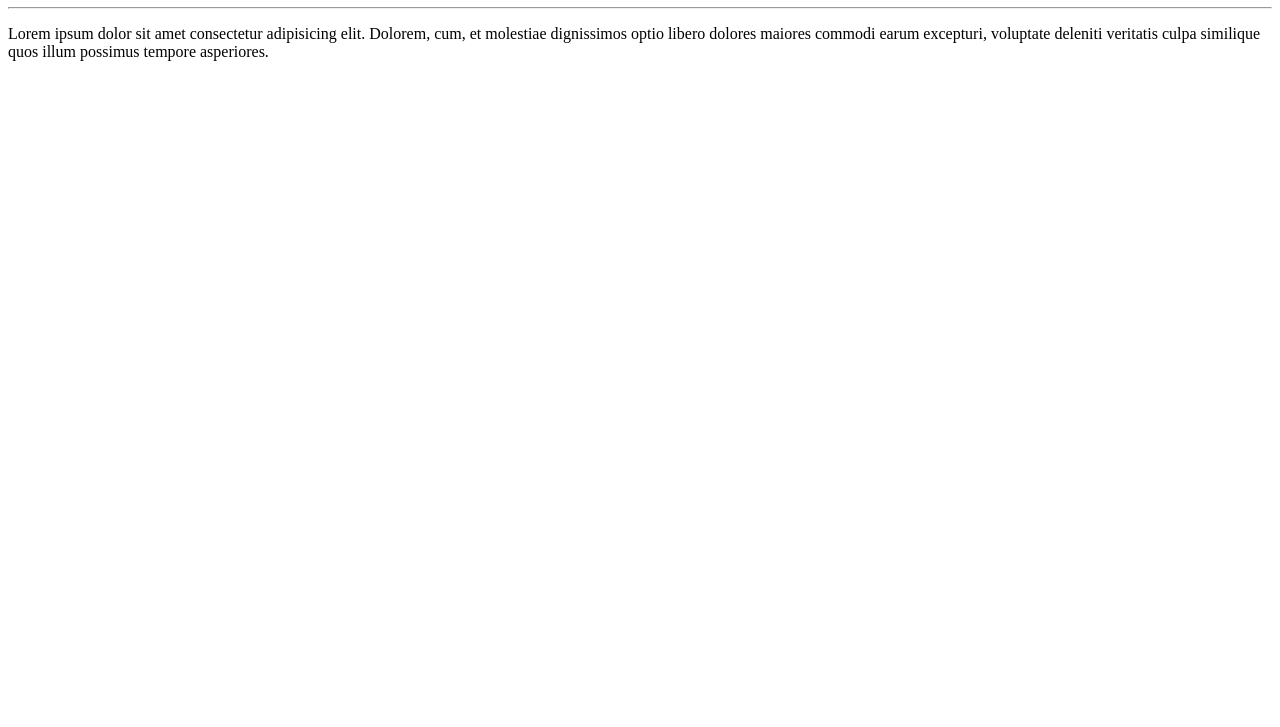
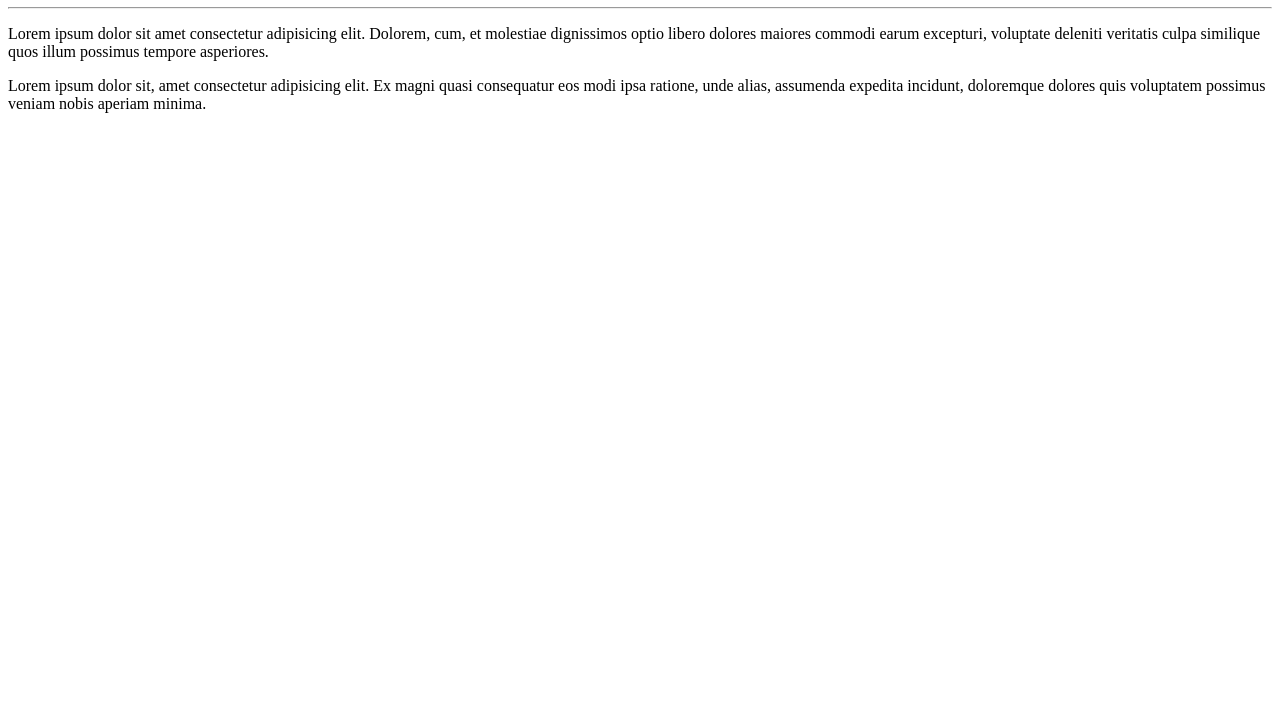
Before and after one commit to tiagojtech/OlaMundo, a plain HTML site: page site-exemplo/index.html in a window 1280 px wide. Shown: the part 73-800 px from the top of the page. Drawn offline with Linux system fonts and the light colour scheme.

Commit message:
adicionei um paragafo

```diff
--- a/site-exemplo/index.html
+++ b/site-exemplo/index.html
@@ -9,6 +9,7 @@
  <h1>Olá Mundo!</h1>
  <hr>
  <p>Lorem ipsum dolor sit amet consectetur adipisicing elit. Dolorem, cum, et molestiae dignissimos optio libero dolores maiores commodi earum excepturi, voluptate deleniti veritatis culpa similique quos illum possimus tempore asperiores.</p>
+ <p>Lorem ipsum dolor sit, amet consectetur adipisicing elit. Ex magni quasi consequatur eos modi ipsa ratione, unde alias, assumenda expedita incidunt, doloremque dolores quis voluptatem possimus veniam nobis aperiam minima.</p>
 
 </body>
 </html>
```
